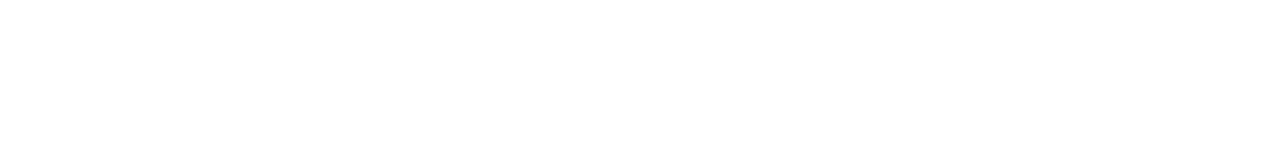
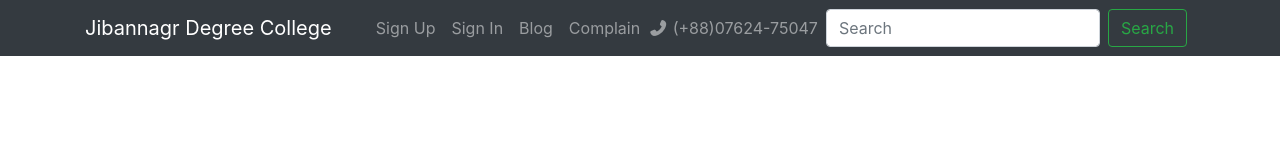
Before and after one commit to engronyahmmod/jdcstaticweb, a plain HTML site: page index.html in a window 1280 px wide. Drawn offline with nearby package versions, Linux system fonts and the light colour scheme.

Commit message:
Add Navbar and Search box

```diff
--- a/index.html
+++ b/index.html
@@ -1,9 +1,52 @@
 <!DOCTYPE html>
 <html>
 <head>
+	<meta charset="utf-8">
 	<title>Welcome To Jibannagr Degree College Oficial Website</title>
+	<!-- linking some stylesheet files -->
+	<!-- add bootstrap -->
+	<link rel="stylesheet" type="text/css" href="assets/css/lib/bootstrap/css/bootstrap.min.css">
+	<!-- linking fontawsome lib -->
+	<link rel="stylesheet" type="text/css" href="assets/css/lib/fa/css/all.min.css">
 </head>
 <body>
+	<!-- website navbar -->
+	<section id="navbar">
+		<nav class="navbar navbar-expand-md navbar-dark bg-dark fixed-top">
+			<div class="container">
+				<a class="navbar-brand" href="/">Jibannagr Degree College</a>
+				<button class="navbar-toggler" type="button" data-toggle="collapse"
+					data-target="#navbarcontent">
+					<span class="navbar-toggler-icon"></span>
+				</button>
 
+				<!-- ============================================ -->
+				<!-- navigation content -->
+				<div class="collapse navbar-collapse justify-content-end" id="navbarcontent">
+					<ul class="navbar-nav">
+						<li class="nav-item"><a class="nav-link" href="/">Sign Up</a></li>
+						<li class="nav-item"><a class="nav-link" href="/">Sign In</a></li>
+						<li class="nav-item"><a class="nav-link" href="/">Blog</a></li>
+						<li class="nav-item"><a class="nav-link" href="/">Complain</a></li>
+					</ul>
+					<span class="navbar-text"><i class="fas fa-phone-alt"></i> (+88)07624-75047</span>
+
+					<!-- search box -->
+					<form class="form-inline my-2 mx-2 my-lg-0">
+     					 <input class="form-control mr-sm-2" type="search" placeholder="Search" aria-label="Search">
+     					 <button class="btn btn-outline-success my-2 my-sm-0" type="submit">Search</button>
+    				</form> <!-- end search -->
+
+				</div> <!-- end of navigation content-->
+
+
+			</div>
+		</nav> <!-- end of nav -->
+	</section> <!-- end of navbar -->
+
+	<!-- =========================================== -->
+	<!-- linking jquery and bootstrap -->
+	<script src="assets/js/lib/jquery/jquery-3.4.1.min.js"></script>
+	<script src="assets/css/lib/bootstrap/js/bootstrap.min.js"></script>
 </body>
 </html>
```
